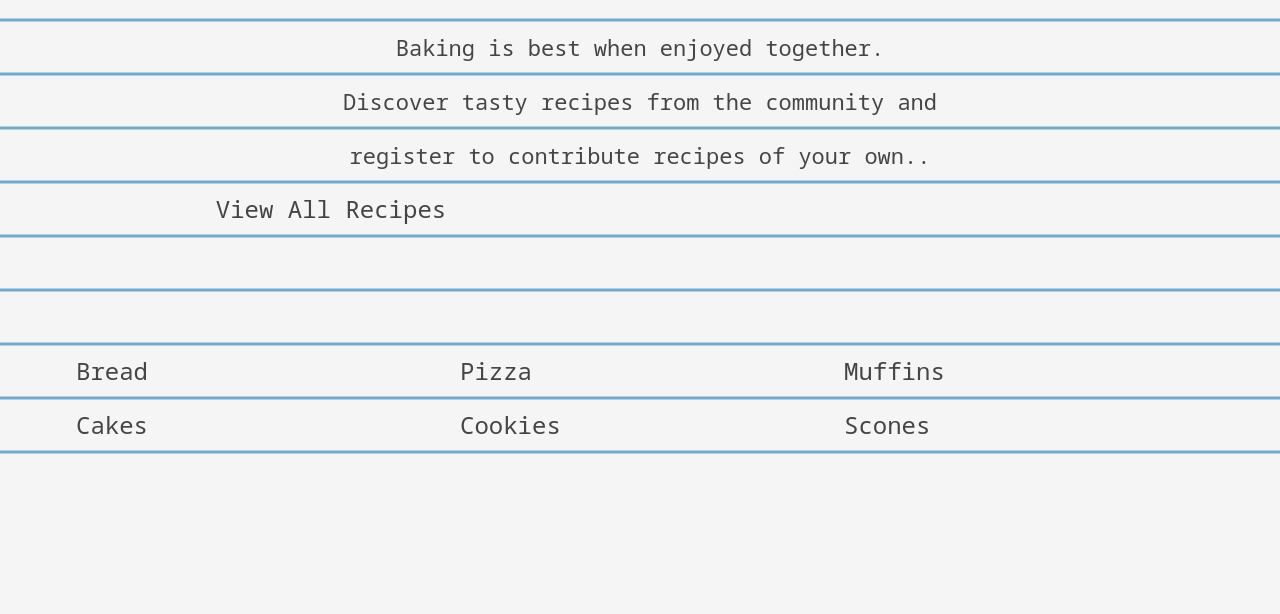
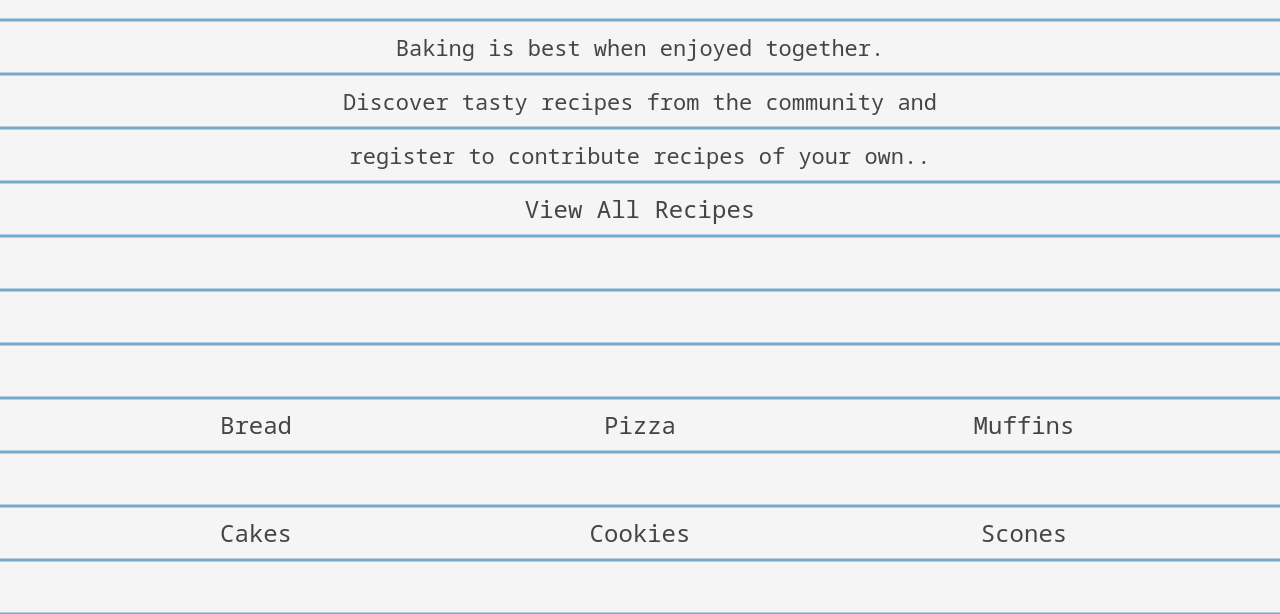
Before and after one commit to thomasmcquillan/the-bakers-crumbs, a Flask app: page / in a window 1280 px wide. Shown: the part 302-916 px from the top of the page. Before the commit the page ends 756 px from the top, so only its background shows below. Run offline with Flask 2, Linux system fonts and the light colour scheme; some libraries are stand-ins or nearby versions.

Commit message:
Edit layout styles

```diff
--- a/static/css/style.css
+++ b/static/css/style.css
@@ -282,7 +282,7 @@ button {
 }
 
 .recipe-wrap .row {
-    margin-bottom: 54px !important;
+    margin-bottom: 54px;
 }
 
 .social-links {
@@ -444,3 +444,8 @@ button {
 .home-link-wrap {
     margin-top: 54px;
 }
+
+.tbc-links {
+    margin-bottom: 54px;
+    text-align: center;
+}
--- a/templates/index.html
+++ b/templates/index.html
@@ -13,7 +13,7 @@
             <br>
         </p>
     </div>
-    <div class="col-12 mx-auto">
+    <div class="col justify-content-center">
         <a href="{{ url_for('category', categories='all') }}" class="col col-md-4">
             <h4 class="tbc-links tbc-text-pink">
                 View All Recipes
```
